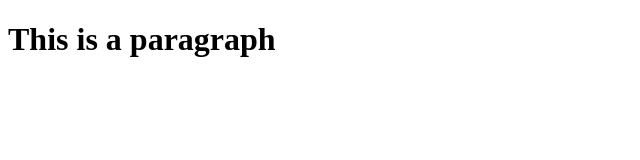
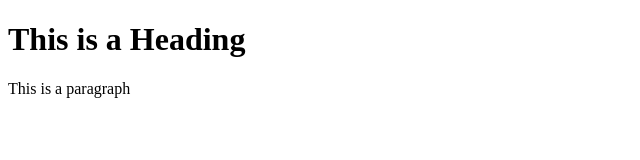
Before and after one commit to HamzaSaleem2008/Task1, a plain HTML site: page index.html in a window 1280 px wide. Shown: the whole page, without its empty margins (0-640 px from the left). Drawn offline with Linux system fonts and the light colour scheme.

Commit message:
Hamza added a paragraph

```diff
--- a/index.html
+++ b/index.html
@@ -5,6 +5,7 @@
     <title></title>
   </head>
   <body>
-    <h1>This is a paragraph</h1>
+    <h1>This is a Heading</h1>
+    <p>This is a paragraph</p>
   </body>
 </html>
```
